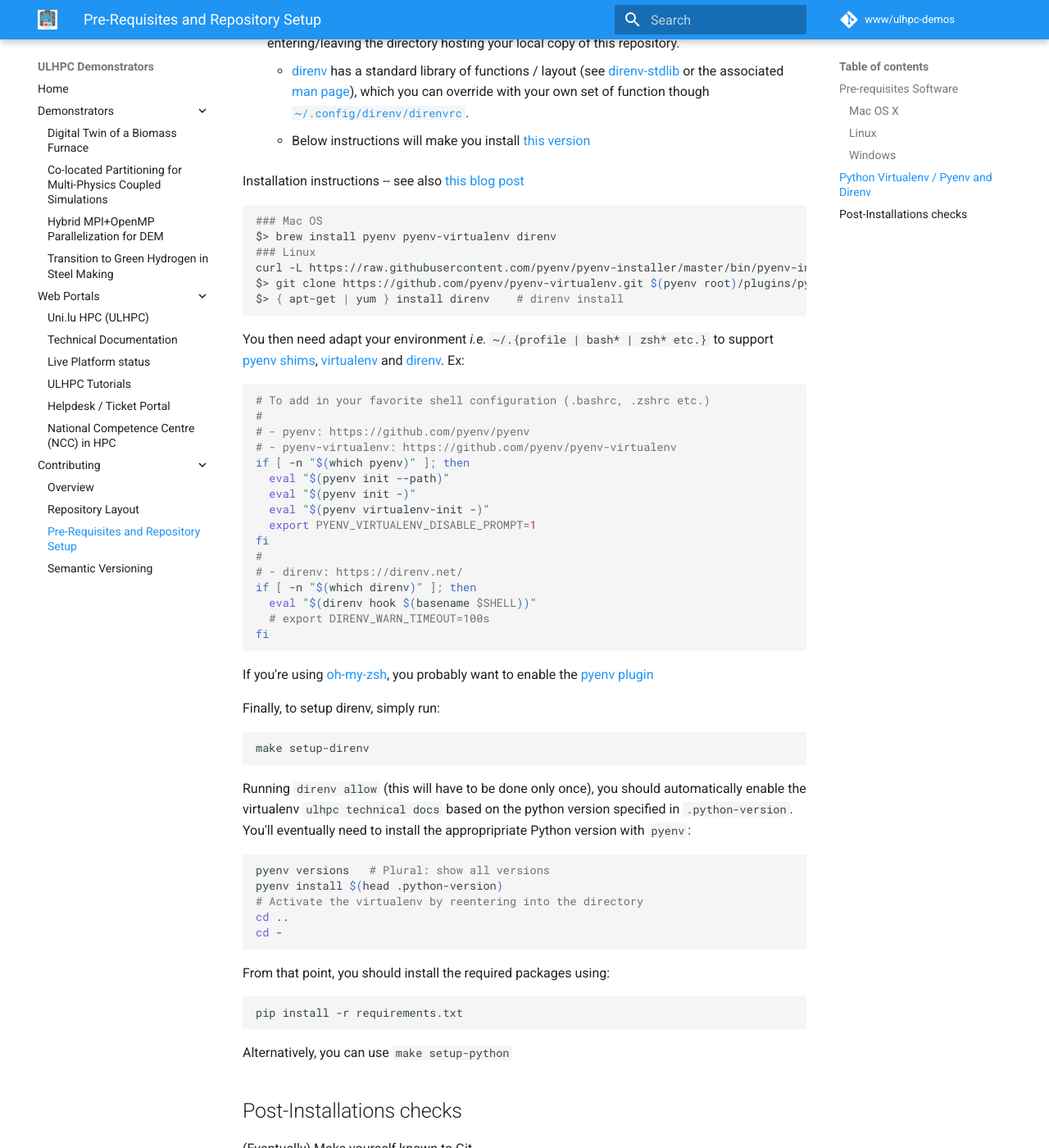
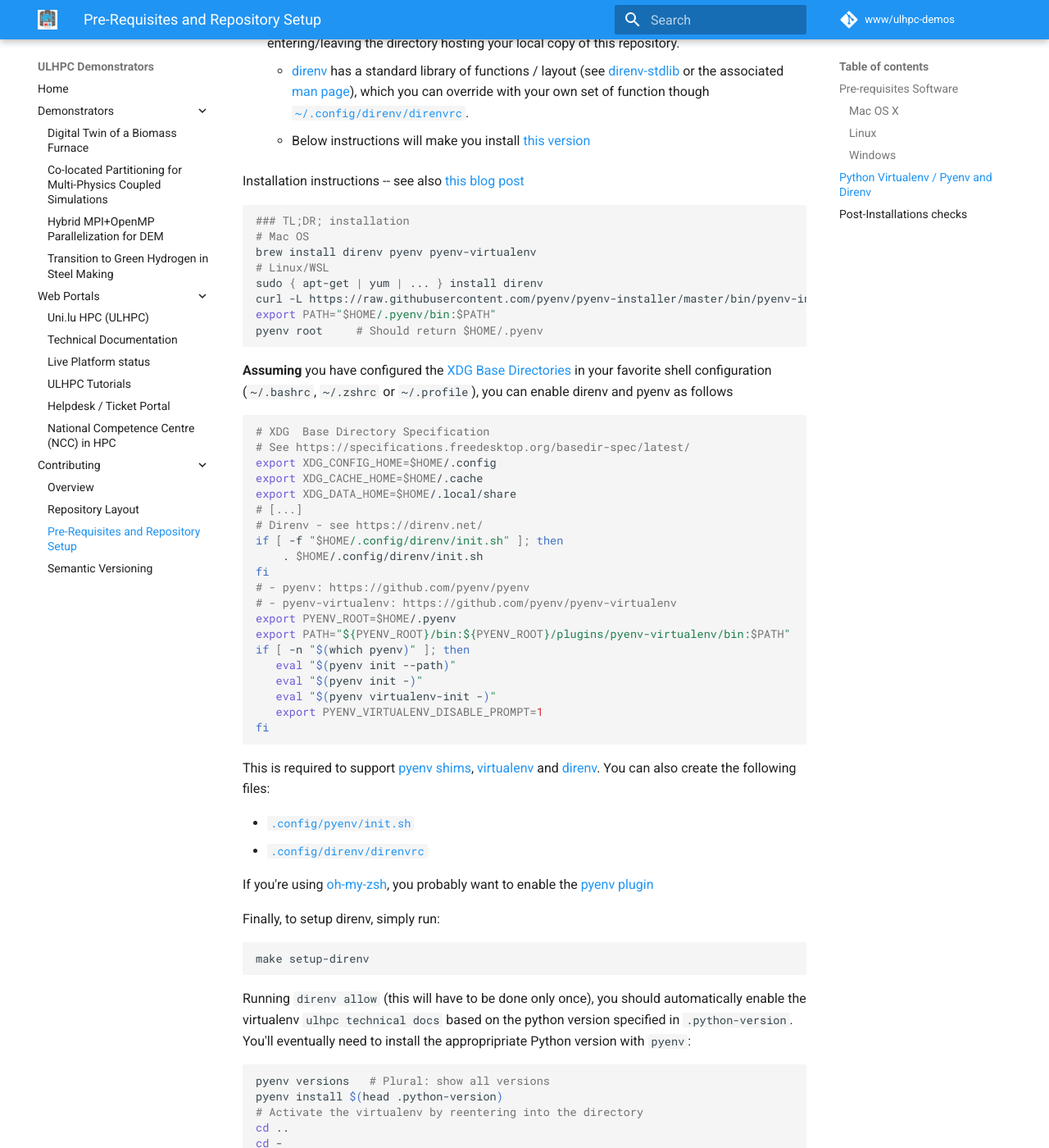
Before and after one commit to ULHPC/ulhpc-demos, an MkDocs documentation site: the page built from docs/setup.md, in a window 1280 px wide and 1400 px high, scrolled down 3823 px. Shown: the whole window at 82% size. Built offline with MkDocs 1.6.1 and Material for MkDocs 9.7.7, drawn with Linux system fonts in a browser that asks for light colours; comment, search, counter and statistics services are not loaded.

Commit message:
[docs] setup review
Signed-off-by: Sebastien Varrette <Sebastien.Varrette@uni.lu>

````diff
--- a/docs/setup.md
+++ b/docs/setup.md
@@ -144,35 +144,48 @@ Based on the guidelines of [this blog post](https://varrette.gforge.uni.lu/tutor
 Installation  instructions -- see also [this blog post](https://varrette.gforge.uni.lu/tutorials/pyenv.html)
 
 ```bash
-### Mac OS
-$> brew install pyenv pyenv-virtualenv direnv
-### Linux
+### TL;DR; installation
+# Mac OS
+brew install direnv pyenv pyenv-virtualenv
+# Linux/WSL
+sudo { apt-get | yum | ... } install direnv
 curl -L https://raw.githubusercontent.com/pyenv/pyenv-installer/master/bin/pyenv-installer | bash
-$> git clone https://github.com/pyenv/pyenv-virtualenv.git $(pyenv root)/plugins/pyenv-virtualenv
-$> { apt-get | yum } install direnv    # direnv install
+export PATH="$HOME/.pyenv/bin:$PATH"
+pyenv root     # Should return $HOME/.pyenv
 ```
 
-You then need adapt your environment _i.e._ `~/.{profile | bash* | zsh* etc.}` to support [pyenv shims](https://github.com/yyuu/pyenv#understanding-shims), [virtualenv](http://docs.python-guide.org/en/latest/dev/virtualenv
-s/) and [direnv](https://direnv.net/). Ex:
+**Assuming** you have configured the [XDG Base Directories](https://specifications.freedesktop.org/basedir-spec/latest/) in your favorite shell configuration (`~/.bashrc`, `~/.zshrc` or `~/.profile`), you can enable direnv and pyenv as follows
 
 ```bash
-# To add in your favorite shell configuration (.bashrc, .zshrc etc.)
-#
+# XDG  Base Directory Specification
+# See https://specifications.freedesktop.org/basedir-spec/latest/
+export XDG_CONFIG_HOME=$HOME/.config
+export XDG_CACHE_HOME=$HOME/.cache
+export XDG_DATA_HOME=$HOME/.local/share
+# [...]
+# Direnv - see https://direnv.net/
+if [ -f "$HOME/.config/direnv/init.sh" ]; then
+	. $HOME/.config/direnv/init.sh
+fi
 # - pyenv: https://github.com/pyenv/pyenv
 # - pyenv-virtualenv: https://github.com/pyenv/pyenv-virtualenv
+export PYENV_ROOT=$HOME/.pyenv
+export PATH="${PYENV_ROOT}/bin:${PYENV_ROOT}/plugins/pyenv-virtualenv/bin:$PATH"
 if [ -n "$(which pyenv)" ]; then
-  eval "$(pyenv init --path)"
-  eval "$(pyenv init -)"
-  eval "$(pyenv virtualenv-init -)"
-  export PYENV_VIRTUALENV_DISABLE_PROMPT=1
-fi
-#
-# - direnv: https://direnv.net/
-if [ -n "$(which direnv)" ]; then
-  eval "$(direnv hook $(basename $SHELL))"
-  # export DIRENV_WARN_TIMEOUT=100s
+   eval "$(pyenv init --path)"
+   eval "$(pyenv init -)"
+   eval "$(pyenv virtualenv-init -)"
+   export PYENV_VIRTUALENV_DISABLE_PROMPT=1
 fi
 ```
+
+This is required to support [pyenv shims](https://github.com/yyuu/pyenv#understanding-shims), [virtualenv](http://docs.python-guide.org/en/latest/dev/virtualenv
+s/) and [direnv](https://direnv.net/).
+You can also create the following files:
+
+* [`.config/pyenv/init.sh`](https://github.com/Falkor/dotfiles/blob/master/pyenv/init.sh)
+* [`.config/direnv/direnvrc`](https://github.com/Falkor/dotfiles/blob/master/direnv/direnvrc)
+
 
 If you're using [oh-my-zsh](http://ohmyz.sh/), you probably want to enable the [pyenv plugin](https://github.com/Falkor/dotfiles/blob/master/oh-my-zsh/.zshrc#L73)
 
````
